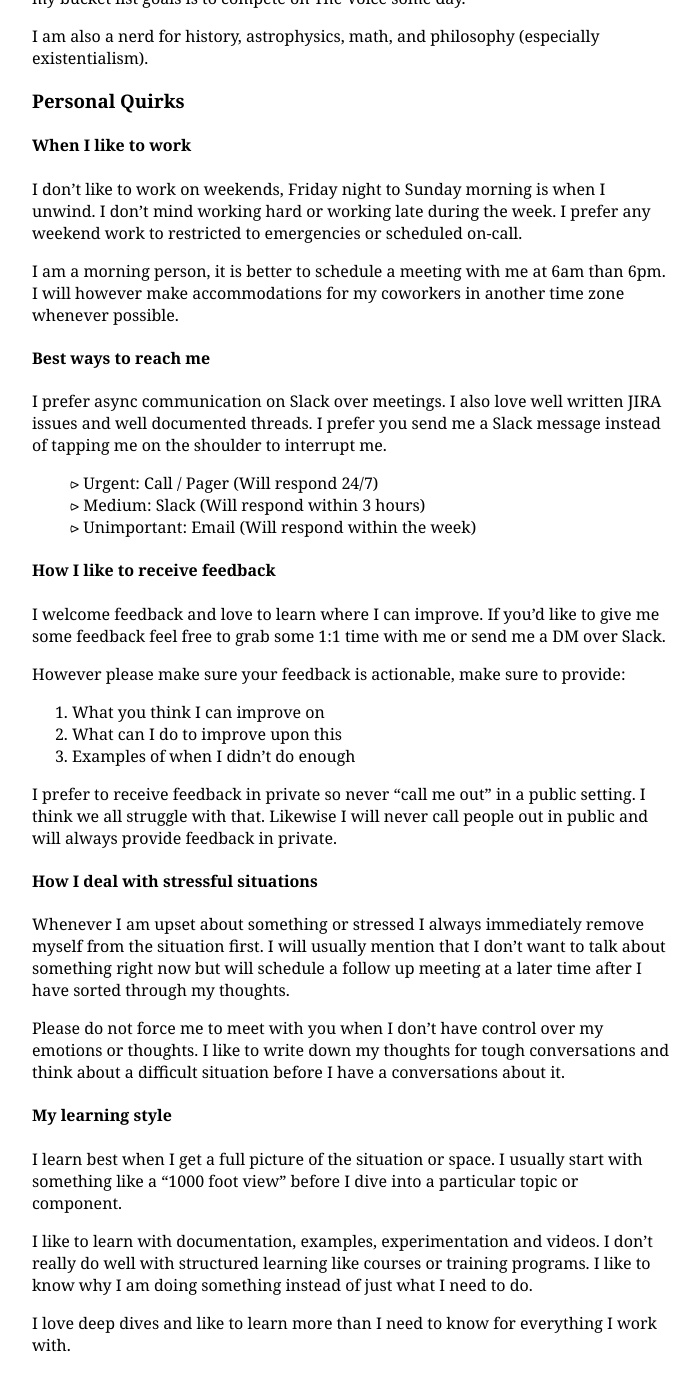
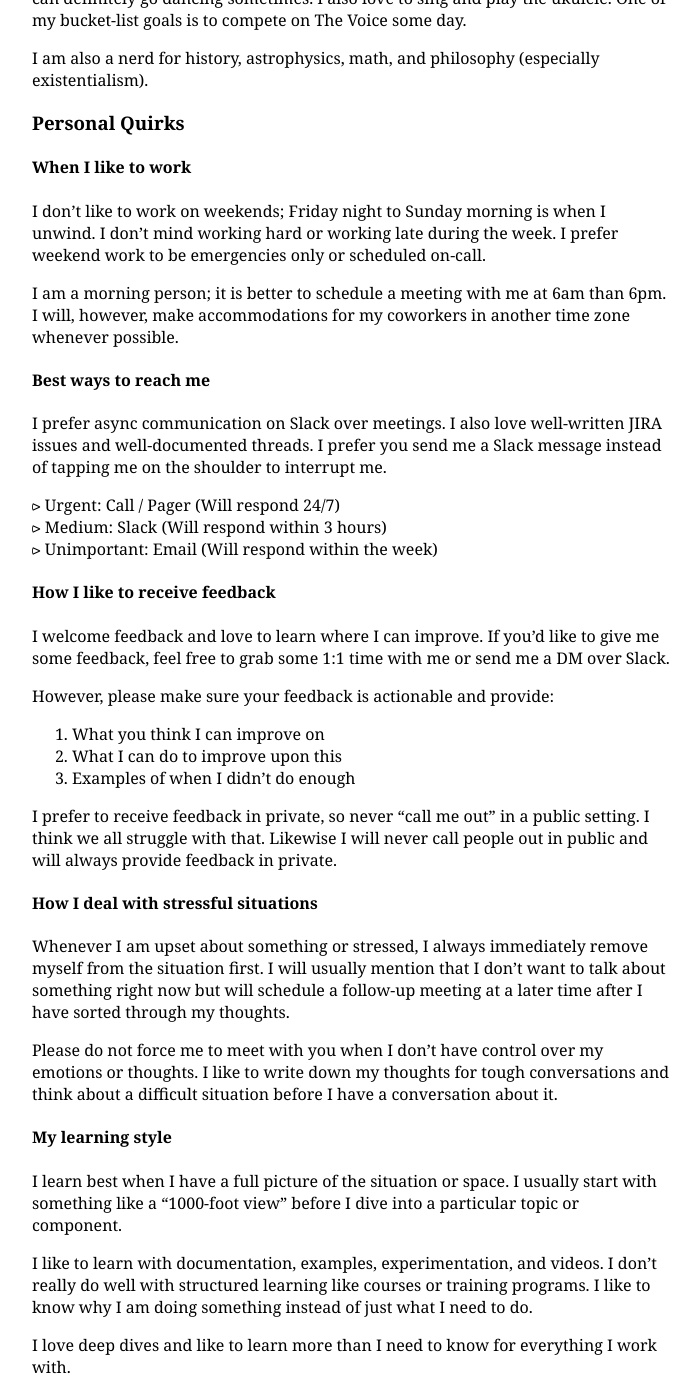
Before and after one commit to leoxlin/blog, a Jekyll site: the page built from _posts/2021-04-17-working-with-me.md, in a window 1280 px wide and 1400 px high, scrolled down 2286 px. Shown: the whole window, without its empty margins (288-988 px from the left). Built offline with Jekyll 4.4.1, drawn with Linux system fonts in a browser that asks for light colours; some of the changed text lies outside the part shown.

```diff
--- a/_posts/2021-04-17-working-with-me.md
+++ b/_posts/2021-04-17-working-with-me.md
@@ -7,167 +7,106 @@ tags:       mental-health work
 
 ## Documentation For Humans
 
-I have always been a big fan of books, tutorials, and documentations. The
-ability to learn about topics in detail at my own leisure really maximizes my
-effectiveness in life. I've always wondered why people don't provide
-documentation about themselves. For every new team I am on, it takes me and my
-teammates a few months to figure each other out.
+I have always been a big fan of books, tutorials, and documentations. The ability to learn about topics in detail at my own leisure really maximizes my effectiveness in life. I've always wondered why people don't provide documentation about themselves. For every new team I am on, it takes me and my teammates a few months to figure each other out.
 
-I loved this exercise we did at my previous company HubSpot. Here's the public
-version of the [Working With Me Exercise](https://bit.ly/2Q7OyGz).
+I loved this exercise we did at my previous company HubSpot. Here's the public version of the [Working With Me Exercise](https://bit.ly/2Q7OyGz).
 
-This had been done in other places but I loved its focus on mental health and
-psychological safety as opposed to philosophies about software. It is easy to
-figure out someone's professional opinions, it is much harder to know them as a
-person. Perhaps that's what makes it worthwhile to document.
+This had been done in other places but I loved its focus on mental health and psychological safety as opposed to philosophies about software. It is easy to figure out someone's professional opinions; it is much harder to know them as a person. Perhaps that's what makes it worthwhile to document.
 
 ## Fostering psychological safety
 
-When you have a team of relatively homogenous people, it is easy to maintain the
-mutual understanding of how to work. However reality is often much more
-different. We live in an age where diversity in the workplace is the norm and
-not the exception. Diversity is awesome and it [makes us more
-effective](https://bit.ly/3sotoRy).
+When you have a team of relatively homogeneous people, it is easy to maintain the mutual understanding of how to work. However, reality is often much more different. We live in an age where diversity in the workplace is the norm and not the exception. Diversity is awesome and it [makes us more effective](https://bit.ly/3sotoRy).
 
-However, when you have a diverse team and company, it requires a conscious
-effort to consider the psychological safety of the team. To simplify it,
-psychological safety is trust and comfort in your team and teammates.
+However, when you have a diverse team and company, it requires a conscious effort to consider the psychological safety of the team. To simplify it, psychological safety is trust and comfort in your team and teammates.
 
-A study at Google found that the most important dynamic that sets a successful
-team apart from others was [Psychological Safety](https://bit.ly/32lJBwl).
+A study at Google found that the most important dynamic that sets a successful team apart from others was [Psychological Safety](https://bit.ly/32lJBwl).
 
-Creating trust and psychological safety is hard but we can certainly start by
-making an effort to understand each other.
+Creating trust and psychological safety is hard, but we can certainly start by making an effort to understand each other.
 
 ## Working With Me
 
 ### What’s Important To Me At Work
 
-#### Our well-being and sustainability of our work
+#### Our well-being and the sustainability of our work
 
-When I first started my career I believed that in order to be successful you
-needed to have a bad time. I soon learned that if I was miserable, I am less
-productive. The most important thing to me is the well-being of the people that
-I work with. Be it a co-worker, customer, or contractor.
+When I first started my career I believed that in order to be successful you needed to have a bad time. I soon learned that if I was miserable, I am less productive. The most important thing to me is the well-being of the people that I work with. Be it a co-worker, customer, or contractor.
 
 *You matter to me. You are more than just a professional relationship.*
 
-#### Our customer's needs comes first to me
+#### Our customers' needs come first to me
 
-I like focusing on delivering value for the customer internal or external. The
-delight that I see when someone uses my software is why I do this. I don't like
-to do things that are not providing any value or just for bureaucracy sake.
+I like focusing on delivering value for the customer internal or external. The delight that I see when someone uses my software is why I do this. I don't like to do things that are not providing any value or just for bureaucracy's sake.
 
 #### Improving our effectiveness
 
-Work better not harder! I like to empower and improve effectiveness of people
-around me. If I can teach you something that can make you work better or if we
-can collaborate on a project that can make us better, please reach out :D!
+Work better, not harder! I like to empower and improve the effectiveness of people around me. If I can teach you something that can make you work better or if we can collaborate on a project that can make us better, please reach out:D!
 
 #### Solving the hardest problems
 
-I love bugs. Often times investigating a bug is how I learn a lot about systems
-that I don't work with on my day to day tasks. I am always a SRE at heart. Talk
-to me about memory issues, network tracing, and any runtime problems that
-plagues you.
+I love bugs. Often, investigating a bug is how I learn a lot about systems that I don't work with on my day-to-day tasks. I am always a SRE at heart. Talk to me about memory issues, network tracing, and any runtime problems that plague you.
 
 ### What’s Important To Me In Life
 
 #### Mental Health and Wellness
 
-As someone who struggled with mental health my whole life, it is something that
-I take extra care with. I love talking about mental health issues and how we can
-better support each other.
+As someone who struggled with mental health my whole life, it is something that I take extra care with. I love talking about mental health issues and how we can better support each other.
 
 #### Politics and Social Justice
 
-My family immigrated to the United States as refugees. I've grown up in
-countries where justice is just an illusion. I am a political nerd and I am
-caught up on all the latest development in politics. The first company I worked
-at was a [political startup](https://bit.ly/2Q8l2Av).
+My family immigrated to the United States as refugees. I've grown up in countries where justice is just an illusion. I am a political nerd and I am caught up on all the latest developments in politics. The first company I worked at was a [political startup](https://bit.ly/2Q8l2Av).
 
-The issues I am most passionate about are housing equality and homelessness,
-healthcare, education, environment, native rights, LGBTQ+ rights, women's
-rights, accessibility and racial justice.
+The issues I am most passionate about are housing equality and homelessness, healthcare, education, environment, native rights, LGBTQ+ rights, women's rights, accessibility, and racial justice.
 
 #### Community, Friendship and Family
 
-I love staying engaged and involved with my city. I am a proud Somervillain :D.
-Some of my favorite Somerville things are [Porchfest](https://bit.ly/32k9zR2),
-[Open Studios](https://bit.ly/3geg6oD), [Bow Market](https://bit.ly/3uRDGLS),
-and supporting any other local businesses.
+I love staying engaged and involved with my city. I am a proud Bostonian. Some of my favorite things are [Porchfest](https://bit.ly/32k9zR2), [Open Studios](https://bit.ly/3geg6oD), [Bow Market](https://bit.ly/3uRDGLS), and supporting any other local businesses.
 
-I treasure my friends, my family and my community. When I am not working I spend
-time with the people most important to me in my life.
+I treasure my friends, my family, and my community. When I am not working I spend time with the people most important to me in my life.
 
 #### Hobbies and Fun
 
-I love snowboarding, cooking, and social dancing. If you like salsa or bachata
-we can definitely go dancing sometimes. I also love to sing and play the
-Ukulele. One of my bucket list goals is to compete on The Voice some day.
+I love snowboarding, cooking, and social dancing. If you like salsa or bachata we can definitely go dancing sometimes. I also love to sing and play the ukulele. One of my bucket-list goals is to compete on The Voice some day.
 
-I am also a nerd for history, astrophysics, math, and philosophy (especially
-existentialism).
+I am also a nerd for history, astrophysics, math, and philosophy (especially existentialism).
 
 ### Personal Quirks
 
 #### When I like to work
 
-I don't like to work on weekends, Friday night to Sunday morning is when I
-unwind. I don't mind working hard or working late during the week. I prefer any
-weekend work to restricted to emergencies or scheduled on-call.
+I don't like to work on weekends; Friday night to Sunday morning is when I unwind. I don't mind working hard or working late during the week. I prefer weekend work to be emergencies only or scheduled on-call.
 
-I am a morning person, it is better to schedule a meeting with me at 6am than
-6pm. I will however make accommodations for my coworkers in another time zone
-whenever possible.
+I am a morning person; it is better to schedule a meeting with me at 6am than 6pm. I will, however, make accommodations for my coworkers in another time zone whenever possible.
 
 #### Best ways to reach me
 
-I prefer async communication on Slack over meetings. I also love well written
-JIRA issues and well documented threads. I prefer you send me a Slack message
-instead of tapping me on the shoulder to interrupt me.
+I prefer async communication on Slack over meetings. I also love well-written JIRA issues and well-documented threads. I prefer you send me a Slack message instead of tapping me on the shoulder to interrupt me.
 
->
 - Urgent: Call / Pager (Will respond 24/7)
 - Medium: Slack (Will respond within 3 hours)
 - Unimportant: Email (Will respond within the week)
 
 #### How I like to receive feedback
 
-I welcome feedback and love to learn where I can improve. If you'd like to give
-me some feedback feel free to grab some 1:1 time with me or send me a DM over
-Slack.
+I welcome feedback and love to learn where I can improve. If you'd like to give me some feedback, feel free to grab some 1:1 time with me or send me a DM over Slack.
 
-However please make sure your feedback is actionable, make sure to provide:
+However, please make sure your feedback is actionable and provide:
 
 1. What you think I can improve on
-2. What can I do to improve upon this
+2. What I can do to improve upon this
 3. Examples of when I didn't do enough
 
-I prefer to receive feedback in private so never "call me out" in a public
-setting. I think we all struggle with that. Likewise I will never call people
-out in public and will always provide feedback in private.
+I prefer to receive feedback in private, so never "call me out" in a public setting. I think we all struggle with that. Likewise I will never call people out in public and will always provide feedback in private.
 
 #### How I deal with stressful situations
 
-Whenever I am upset about something or stressed I always immediately remove
-myself from the situation first. I will usually mention that I don't want to
-talk about something right now but will schedule a follow up meeting at a later
-time after I have sorted through my thoughts.
+Whenever I am upset about something or stressed, I always immediately remove myself from the situation first. I will usually mention that I don't want to talk about something right now but will schedule a follow-up meeting at a later time after I have sorted through my thoughts.
 
-Please do not force me to meet with you when I don't have control over my
-emotions or thoughts. I like to write down my thoughts for tough conversations
-and think about a difficult situation before I have a conversations about it.
+Please do not force me to meet with you when I don't have control over my emotions or thoughts. I like to write down my thoughts for tough conversations and think about a difficult situation before I have a conversation about it.
 
 #### My learning style
 
-I learn best when I get a full picture of the situation or space. I usually
-start with something like a "1000 foot view" before I dive into a particular
-topic or component.
+I learn best when I have a full picture of the situation or space. I usually start with something like a "1000-foot view" before I dive into a particular topic or component.
 
-I like to learn with documentation, examples, experimentation and videos. I
-don't really do well with structured learning like courses or training programs.
-I like to know why I am doing something instead of just what I need to do.
+I like to learn with documentation, examples, experimentation, and videos. I don't really do well with structured learning like courses or training programs. I like to know why I am doing something instead of just what I need to do.
 
-I love deep dives and like to learn more than I need to know for everything I
-work with.
+I love deep dives and like to learn more than I need to know for everything I work with.
```
Also changed, not shown: _posts/2021-04-01-how-to-write-python-decorators.md (deleted, +0 -245 lines), _posts/2021-04-15-why-bash-and-essential-bash-tricks.md (deleted, +0 -201 lines), index.md (renamed from index.markdown).
